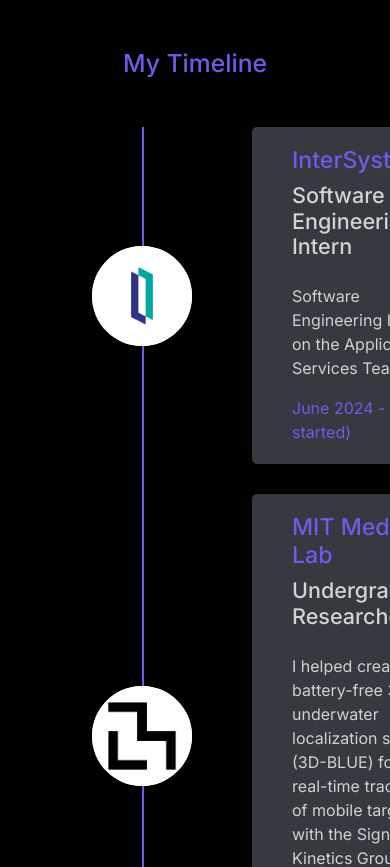
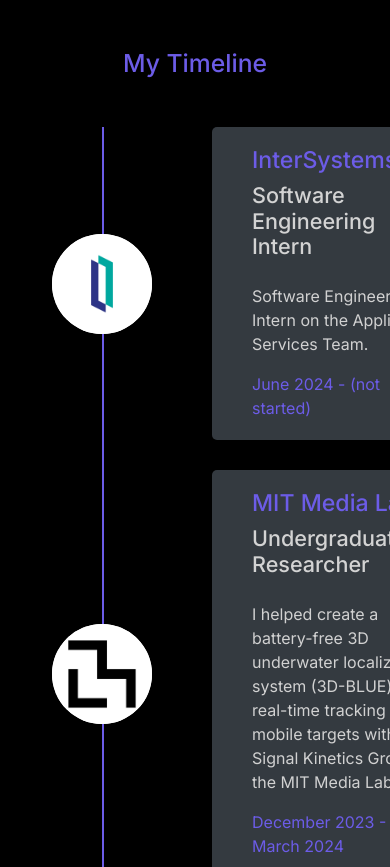
Before and after one commit to ChrisG777/personal-website, a Next.js app: page / in a window 390 px wide. Shown: the part 1280-2147 px from the top of the page. Built offline with nearby package versions, Linux system fonts and the light colour scheme.

Commit message:
added mobile responsiveness for the timeline logos

```diff
--- a/src/components/timeline.module.css
+++ b/src/components/timeline.module.css
@@ -57,3 +57,13 @@
   .timelineIcon:hover {
     transform: translateY(-50%) scale(1.05);
   }
+
+  @media (max-width: 767px) { /* Adjust the max-width based on your design's mobile breakpoint */
+    .timeline {
+      padding-left: 80px; /* 40 pixels less than original padding */
+    }
+
+    .timelineLine {
+      left: 10px; /* 40 pixels less than original position */
+    }
+  }
```
